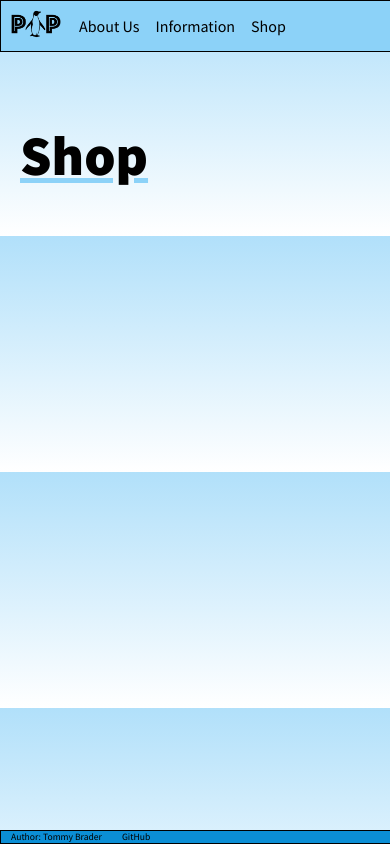
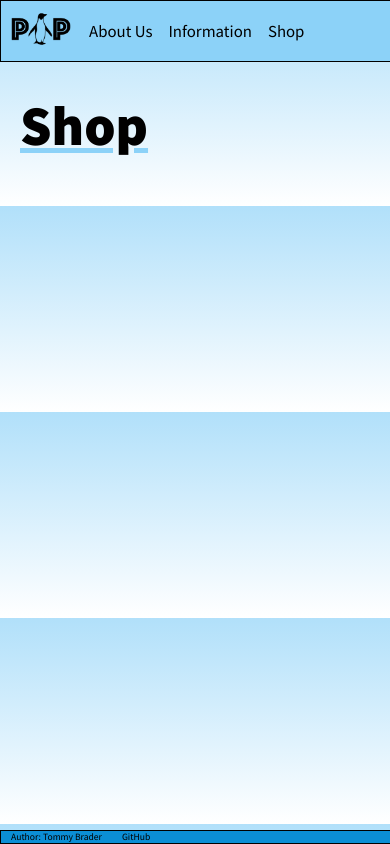
Before and after one commit to TommyBrader/penguin-project, a plain HTML site: page shop.html in a window 390 px wide. Drawn offline with Linux system fonts and the light colour scheme.

Commit message:
update mobile responsiveness

```diff
--- a/global-styles.css
+++ b/global-styles.css
@@ -148,16 +148,16 @@
 
 @media screen and (max-width: 500px) {
   #top-nav {
-    height: 50px;
+    height: 60px;
   }
 
   #homepage-button {
-    width: 50px;
-    height: 50px;
+    width: 60px;
+    height: 60px;
   }
 
   #top-nav li {
-    font-size: 1rem;
+    font-size: 1.05rem;
   }
 
   #pages li a {
@@ -167,4 +167,8 @@
   #foot-nav li {
     font-size: 0.6rem;
   }
+
+  .page-title {
+    margin-top: 90px;
+  }
 }
```
